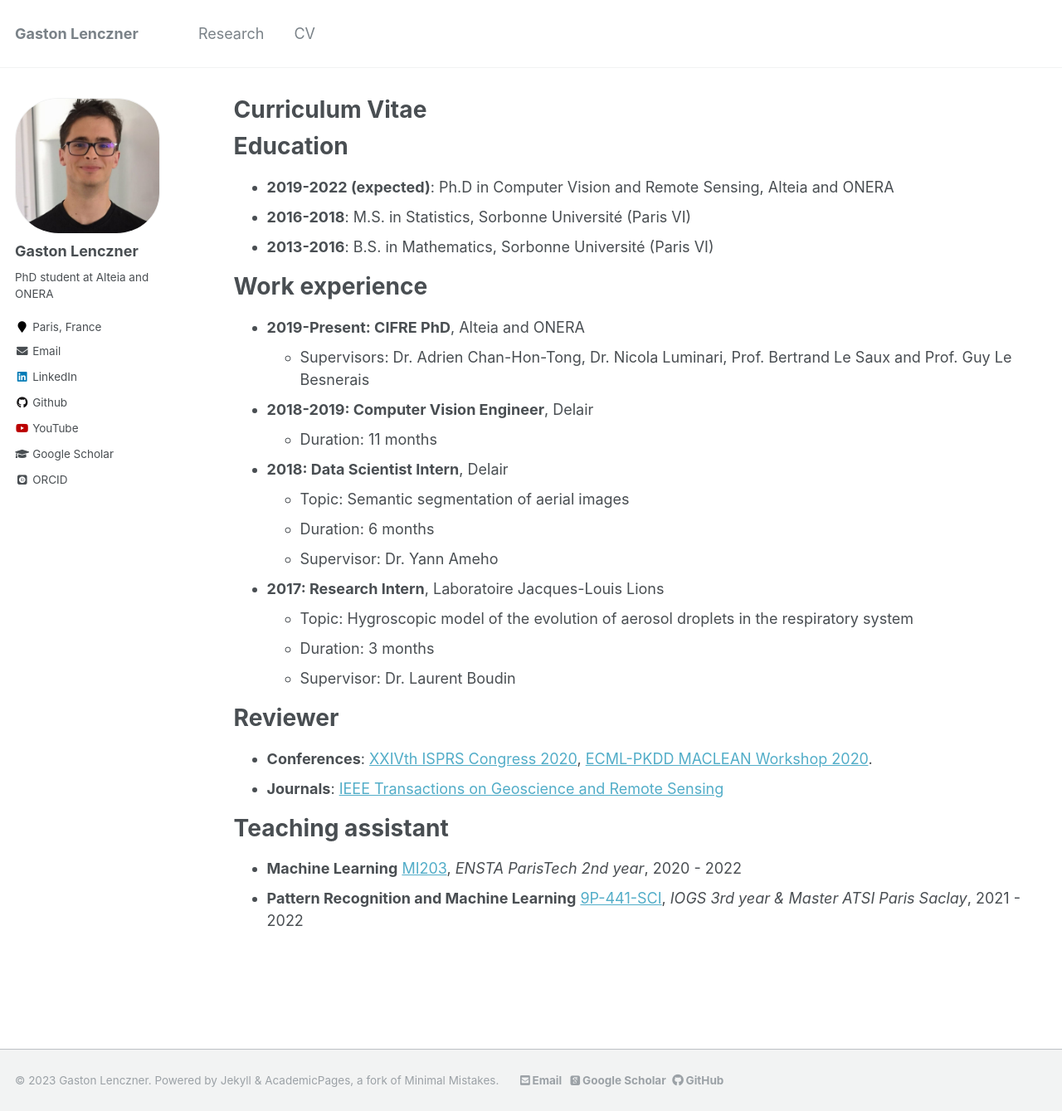
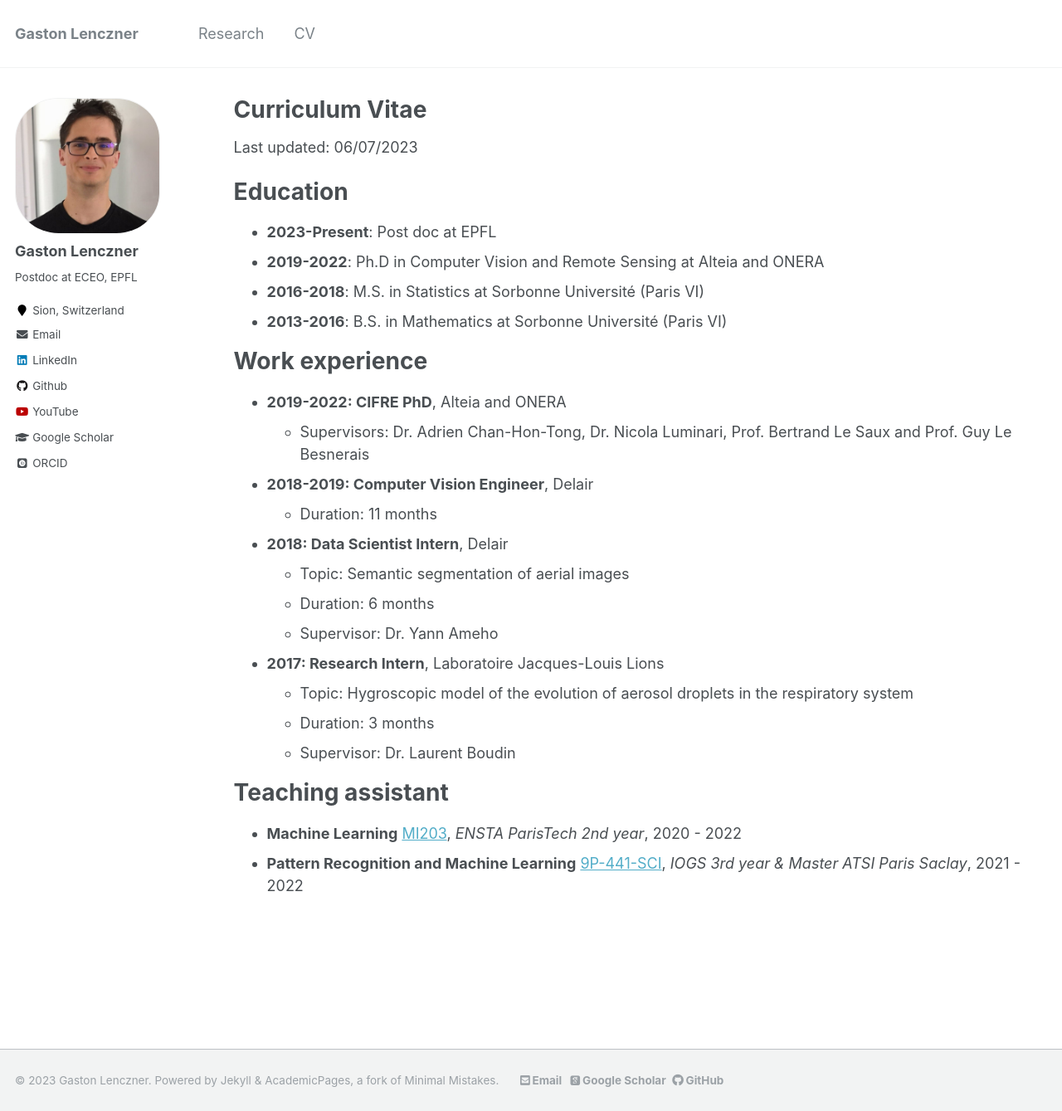
Before and after one commit to gaslen/gaslen.github.io, a Jekyll site: the page built from _pages/cv.md, in a window 1280 px wide and 1339 px high. Shown: the whole window at 83% size. Built offline with Jekyll 4.4.1, drawn with Linux system fonts in a browser that asks for light colours; some web fonts are replaced.

Commit message:
post doc update

```diff
--- a/_config.yml
+++ b/_config.yml
@@ -82,12 +82,12 @@ analytics:
 author:
   name             :  "Gaston Lenczner"
   avatar           : "profil3.png"
-  bio              : "PhD student at Alteia and ONERA"
-  location         : "Paris, France"
+  bio              : "Postdoc at ECEO, EPFL"
+  location         : "Sion, Switzerland"
   employer         :
   pubmed           :
   googlescholar    : "citations?user=BC81wnUAAAAJ&hl=fr"
-  email            : "gaston.lenczner@alteia.com"
+  email            : "gaston.lenczner@epfl.ch"
   researchgate     :  # example: "https://www.researchgate.net/profile/yourprofile"
   uri              :
   bitbucket        :
@@ -115,7 +115,7 @@ author:
   xing             :
   youtube          : "UCFyhzZA455feE3x9nldmj0Q"
   wikipedia        :
-  personal         :
+  personal         : https://bleau.info/profiles/gaston.lenczner
 
 # Reading Files
 include:
--- a/_pages/cv.md
+++ b/_pages/cv.md
@@ -9,16 +9,19 @@ redirect_from:
 
 {% include base_path %}
 
+Last updated: 06/07/2023
+
 Education
 ======
-* **2019-2022 (expected)**: Ph.D in Computer Vision and Remote Sensing, Alteia and ONERA
-* **2016-2018**: M.S. in Statistics, Sorbonne Université (Paris VI)
-* **2013-2016**: B.S. in Mathematics, Sorbonne Université (Paris VI)
+* **2023-Present**: Post doc at EPFL
+* **2019-2022**: Ph.D in Computer Vision and Remote Sensing at Alteia and ONERA
+* **2016-2018**: M.S. in Statistics at Sorbonne Université (Paris VI)
+* **2013-2016**: B.S. in Mathematics at Sorbonne Université (Paris VI)
 
 
 Work experience
 ======
-* **2019-Present: CIFRE PhD**, Alteia and ONERA
+* **2019-2022: CIFRE PhD**, Alteia and ONERA
   * Supervisors: Dr. Adrien Chan-Hon-Tong, Dr. Nicola Luminari, Prof. Bertrand Le Saux and Prof.  Guy Le Besnerais
 
 * **2018-2019: Computer Vision Engineer**, Delair
@@ -41,10 +44,10 @@ Work experience
 * Languages: French, English -->
 
 
-Reviewer
+<!-- Reviewer
 ======
 * **Conferences**:  [XXIVth ISPRS Congress 2020](http://www.isprs2020-nice.com/), [ECML-PKDD MACLEAN Workshop 2020](https://sites.google.com/view/maclean2020/home?authuser=0).
-* **Journals**: [IEEE Transactions on Geoscience and Remote Sensing](https://ieeexplore.ieee.org/xpl/RecentIssue.jsp?punumber=36)
+* **Journals**: [IEEE Transactions on Geoscience and Remote Sensing](https://ieeexplore.ieee.org/xpl/RecentIssue.jsp?punumber=36) -->
 
 
 Teaching assistant
```
Also changed, not shown: _pages/about.md (+3 -6 lines).
